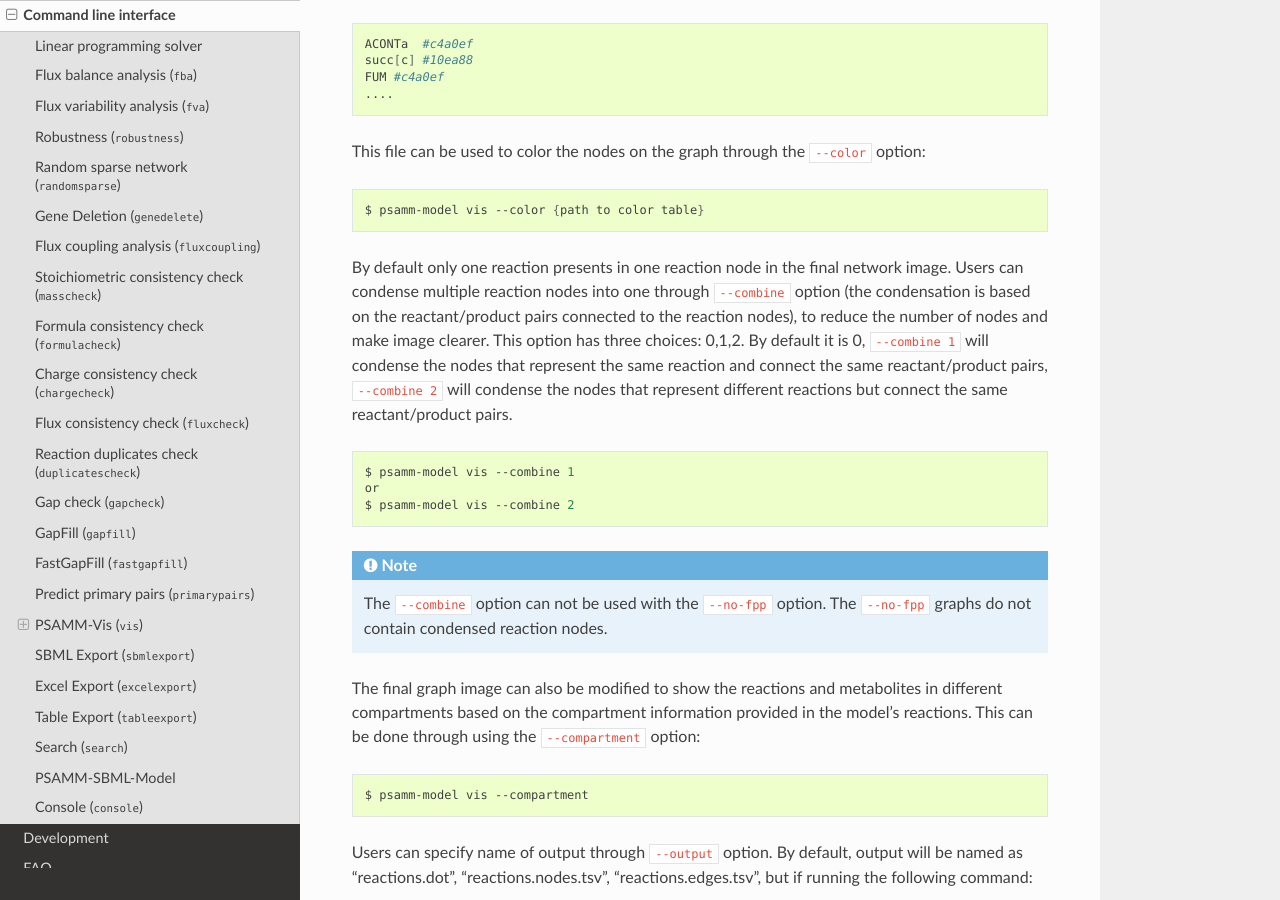
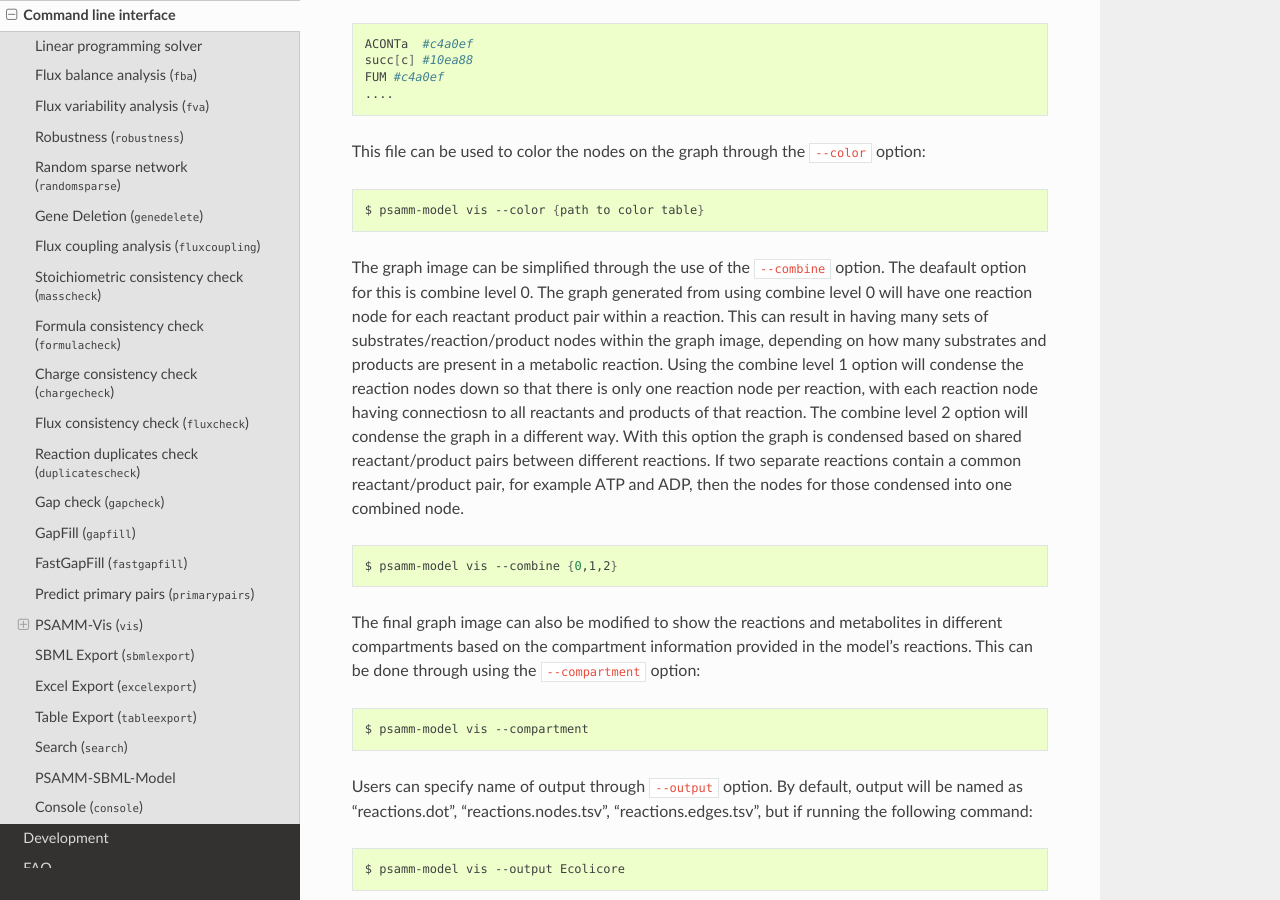
Before and after one commit to zhanglab/psamm, a Sphinx documentation site: the page built from docs/commands.rst, in a window 1280 px wide and 900 px high, scrolled down 14331 px. Built offline with Sphinx 7.4.7 and the Read the Docs theme 2.0.0, drawn with Linux system fonts in a browser that asks for light colours.

Commit message:
updated command line interface docs for updated visualization code

```diff
--- a/docs/commands.rst
+++ b/docs/commands.rst
@@ -708,8 +708,6 @@
     $ psamm-model vis --hide-edges {path to edges file}
 
 
-
-
 Graph Image Customization
 ~~~~~~~~~~~~~~~~~~~~~~~~~
 
@@ -745,23 +743,22 @@
     $ psamm-model vis --color {path to color table}
 
 
-By default only one reaction presents in one reaction node in the final network image. Users can condense
-multiple reaction nodes into one through ``--combine`` option (the condensation is based on the reactant/product
-pairs connected to the reaction nodes), to reduce the number of nodes and make image clearer. This option has
-three choices: 0,1,2. By default it is 0, ``--combine 1`` will condense the nodes that represent the same reaction
-and connect the same reactant/product pairs, ``--combine 2`` will condense the nodes that represent different
-reactions but connect the same reactant/product pairs.
+The graph image can be simplified through the use of the ``--combine`` option.
+The deafault option for this is combine level 0. The graph generated from using
+combine level 0 will have one reaction node for each reactant product pair within
+a reaction. This can result in having many sets of substrates/reaction/product nodes
+within the graph image, depending on how many substrates and products are present
+in a metabolic reaction. Using the combine level 1 option will condense the reaction
+nodes down so that there is only one reaction node per reaction, with each reaction
+node having connectiosn to all reactants and products of that reaction. The combine level
+2 option will condense the graph in a different way. With this option the graph is condensed
+based on shared reactant/product pairs between different reactions. If two separate
+reactions contain a common reactant/product pair, for example ATP and ADP, then
+the nodes for those condensed into one combined node.
 
 .. code-block:: shell
 
-    $ psamm-model vis --combine 1
-    or
-    $ psamm-model vis --combine 2
-
-.. note::
-
-    The ``--combine`` option can not be used with the ``--no-fpp`` option. The ``--no-fpp`` graphs
-    do not contain condensed reaction nodes.
+    $ psamm-model vis --combine {0,1,2}
 
 
 The final graph image can also be modified to show the reactions and metabolites in different compartments
```
Also changed, not shown: other parts of docs/commands.rst (+1 -1 lines).
